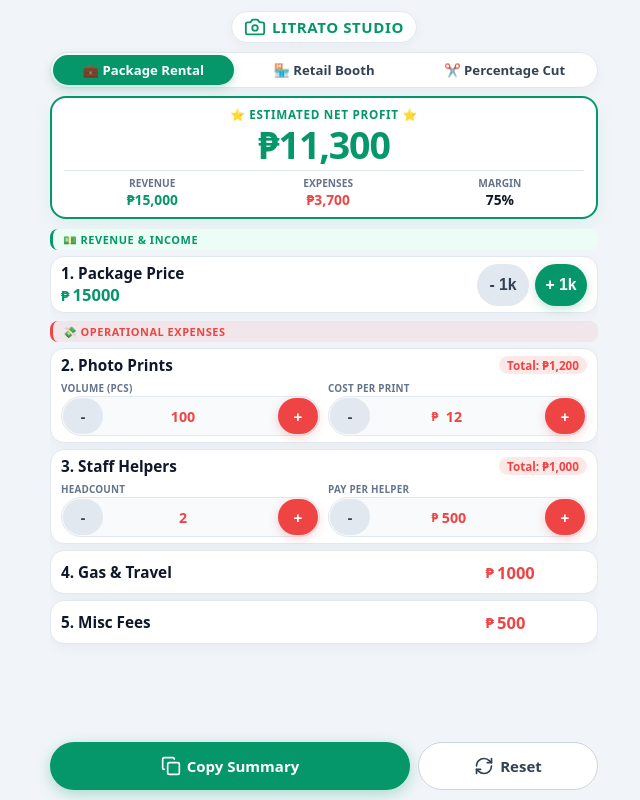
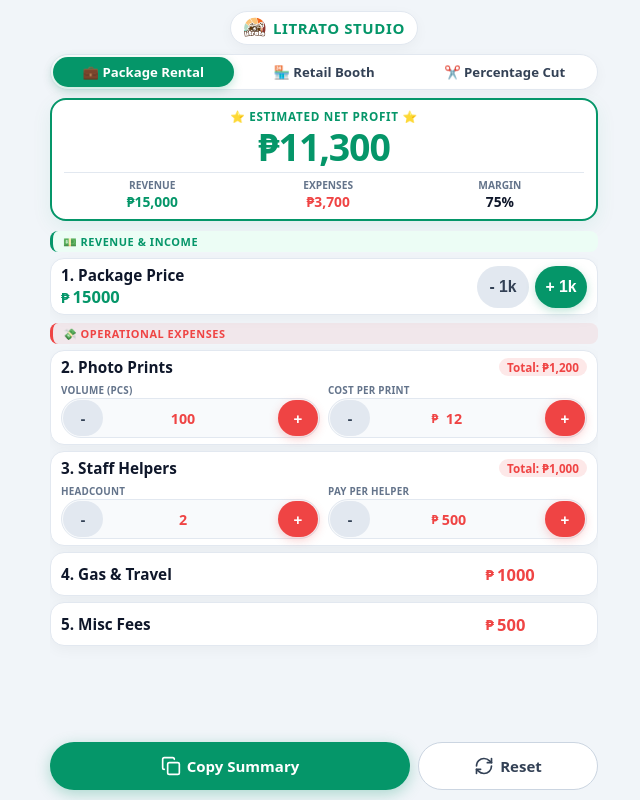
Before and after one commit to yunaayumii/LitratoCalculator, a React (Vite) app: page / in a window 1280 px wide. Shown: the whole page, without its empty margins (316-956 px from the left). Built offline with nearby package versions, Linux system fonts and the light colour scheme.

Commit message:
feat: camera icon to litrato svg

```diff
--- a/index.html
+++ b/index.html
@@ -1,13 +1,16 @@
 <!doctype html>
 <html lang="en">
+
 <head>
   <meta charset="UTF-8" />
-    <link rel="icon" type="image/svg+xml" href="/favicon.svg" />
+  <link rel="icon" type="image/svg+xml" href="/litrato.svg" />
   <meta name="viewport" content="width=device-width, initial-scale=1.0" />
   <title>litratocalculator</title>
 </head>
+
 <body>
   <div id="root"></div>
   <script type="module" src="/src/main.tsx"></script>
 </body>
+
 </html>
--- a/src/App.tsx
+++ b/src/App.tsx
@@ -1,6 +1,5 @@
 import { useState } from 'react';
 import {
-  Camera,
   Copy,
   RefreshCw,
   CheckCircle2
@@ -194,7 +193,7 @@ function App() {
       {/* Compact Header Bar */}
       <header className="app-header" style={{ justifyContent: 'center' }}>
         <div className="logo-container">
-          <Camera size={22} color="var(--accent-green)" />
+          <img src="/litrato.svg" alt="Litrato Logo" style={{ height: '24px', width: 'auto' }} />
           <span className="logo-text">LITRATO STUDIO</span>
         </div>
       </header>
```
Also changed, not shown: public/litrato.svg (added). Lines whose indentation alone changed are shown as unchanged.
